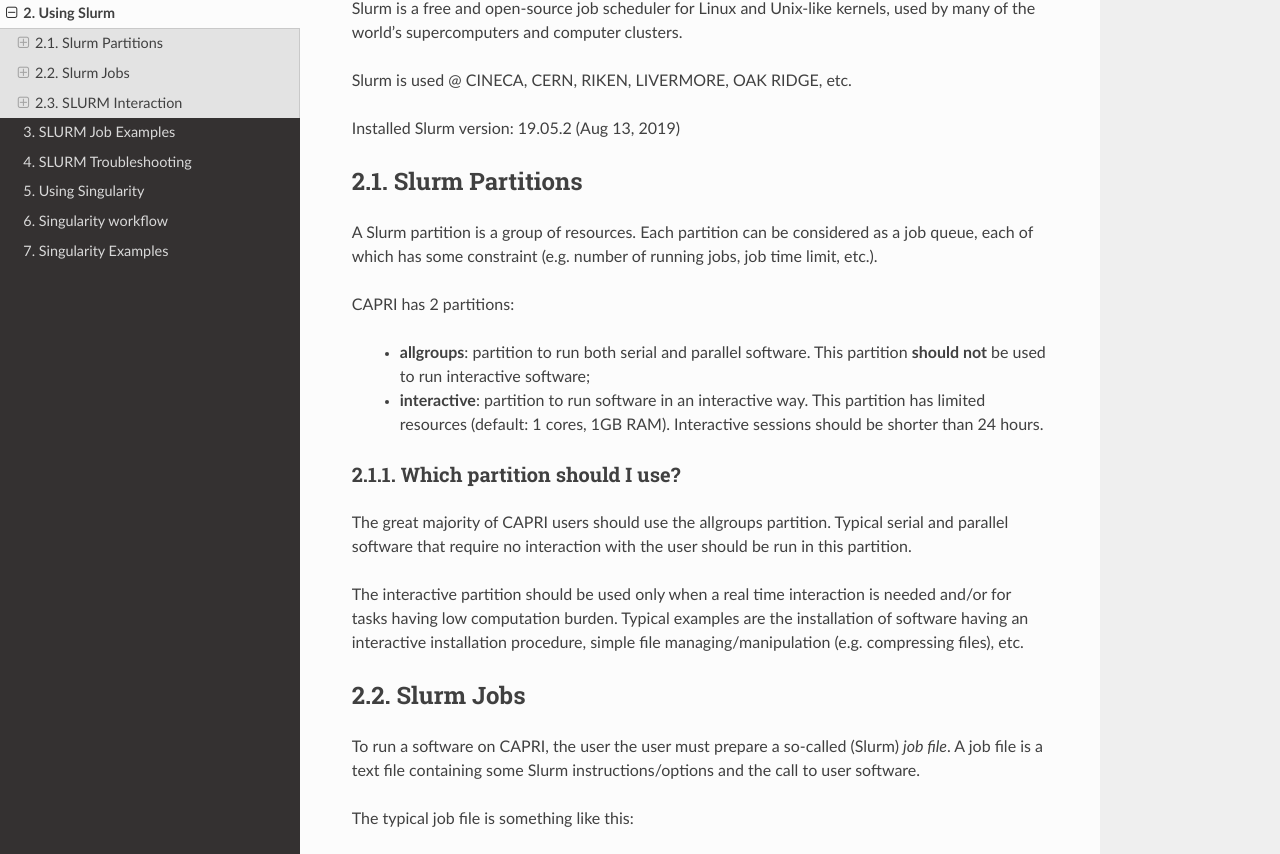
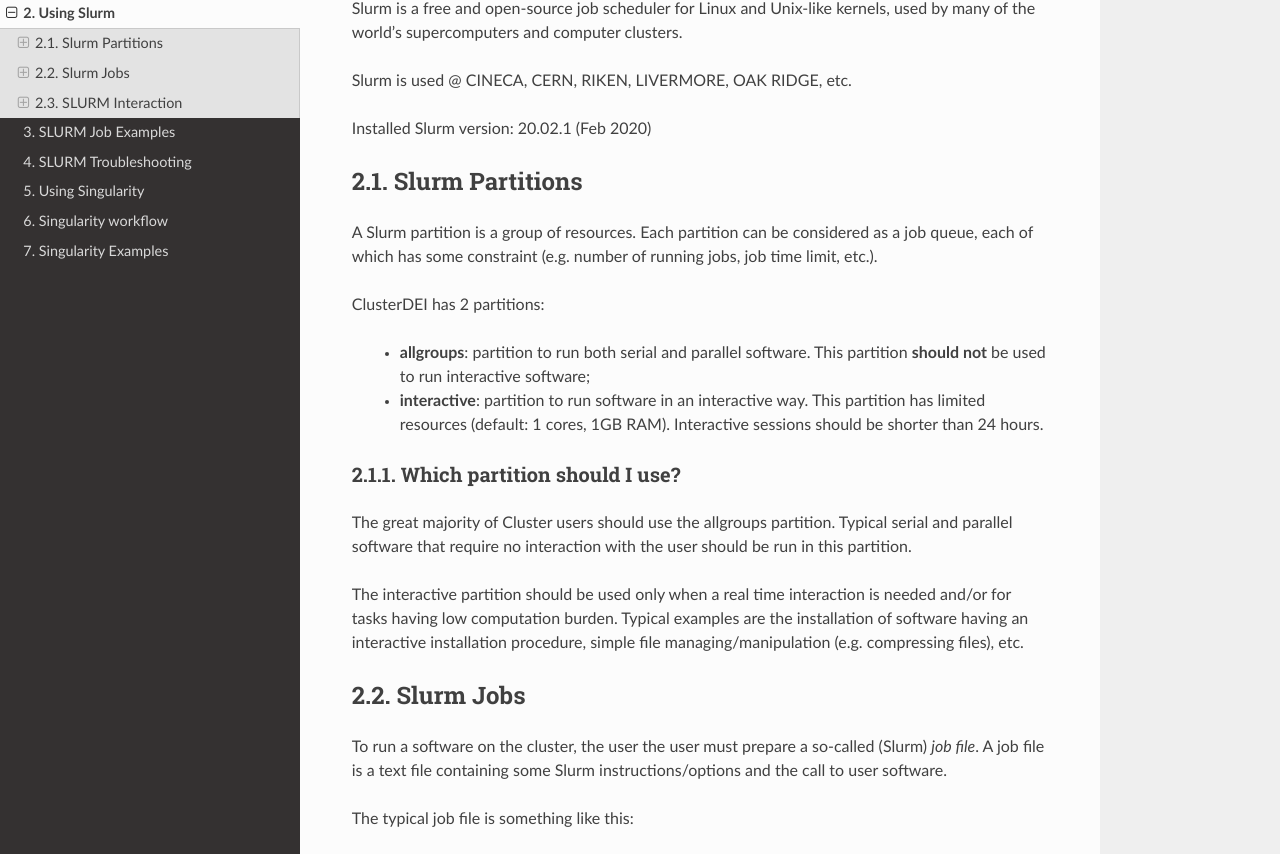
Before and after one commit to agostinoandriolo/clusterDEIguide, a Sphinx documentation site: the page built from ClusterDEIUserGuide-master/docs/UsingSLURM.rst, in a window 1280 px wide and 1400 px high. Shown: the part 163-1017 px from the top of the window. Built offline with Sphinx 7.4.7 and the Read the Docs theme 2.0.0, drawn with Linux system fonts in a browser that asks for light colours; some of the changed text lies outside the part shown.

Commit message:
Update UsingSLURM.rst

```diff
--- a/ClusterDEIUserGuide-master/docs/UsingSLURM.rst
+++ b/ClusterDEIUserGuide-master/docs/UsingSLURM.rst
@@ -10,7 +10,7 @@
 Slurm is used @ CINECA, CERN, RIKEN, LIVERMORE,
 OAK RIDGE, etc.
 
-Installed Slurm version: 19.05.2 (Aug 13, 2019)
+Installed Slurm version: 20.02.1 (Feb 2020)
 
 Slurm Partitions
 ----------------
@@ -22,7 +22,7 @@
 which has some constraint (e.g. number of running
 jobs, job time limit, etc.).
 
-CAPRI has 2 partitions:
+ClusterDEI has 2 partitions:
 
   * **allgroups**: partition to run both serial and parallel
     software. This partition **should not** be used to run
@@ -35,7 +35,7 @@
 Which partition should I use?
 ^^^^^^^^^^^^^^^^^^^^^^^^^^^^^
 
-The great majority of CAPRI users should use the
+The great majority of Cluster users should use the
 allgroups partition. Typical serial and parallel software
 that require no interaction with the user should be run
 in this partition.
@@ -52,7 +52,7 @@
 
 .. _slurmjobs:
 
-To run a software on CAPRI, the user the user must
+To run a software on the cluster, the user the user must
 prepare a so-called (Slurm) *job file*. A job file is a text file containing
 some Slurm instructions/options and the call to user software.
 
@@ -105,7 +105,7 @@
 and a letter) or the long (two dashes) form.
 
 There are four **mandatory** options you must specify on your job to successfully run
-on the CAPRI platform. These are:
+on the cluster platform. These are:
 
  -n, -\\-ntasks <num_tasks>
   Number of tasks to launch. For serial code <num_task> should be set to 1, for
@@ -285,9 +285,9 @@
 
 As an example::
 
- [admin@capri~] seff 54321
+ [admin@runner-01~] seff 54321
  Job ID: 54321
- Cluster: capri
+ Cluster: cluster_DEI
  User/Group: admin/admin
  State: COMPLETED (exit code 0)
  Cores: 1
```
